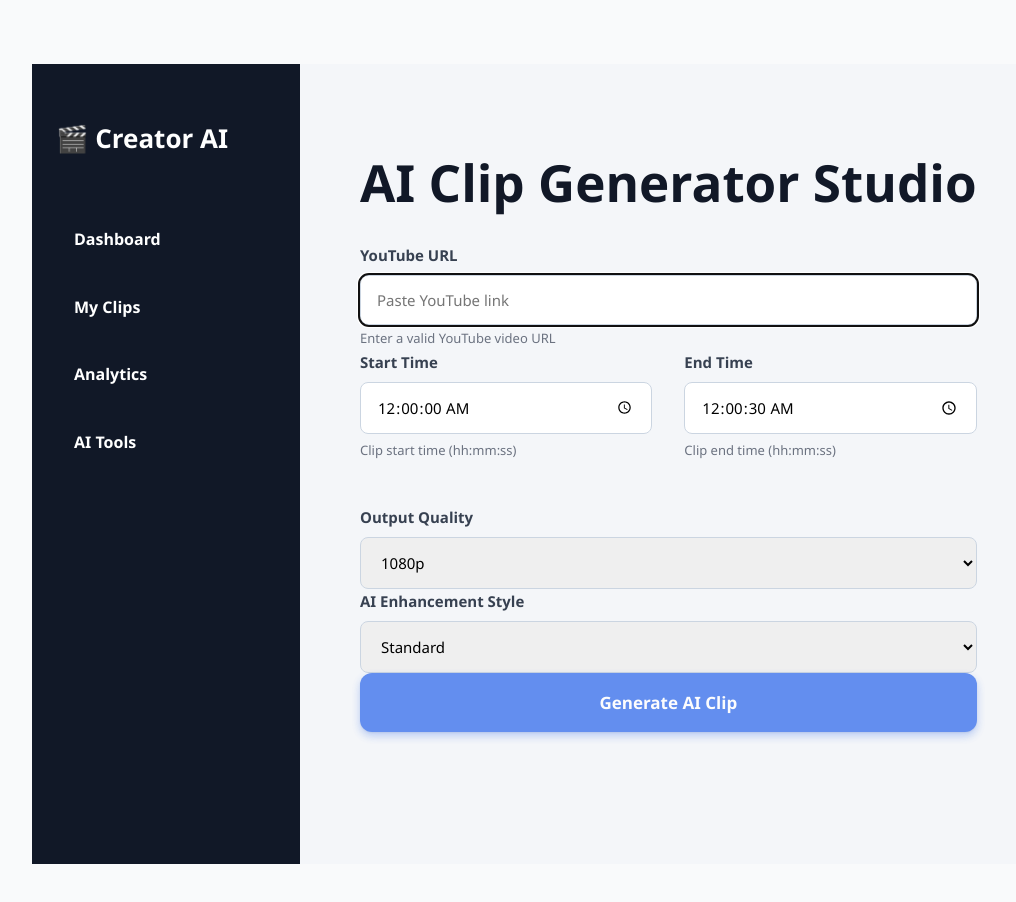
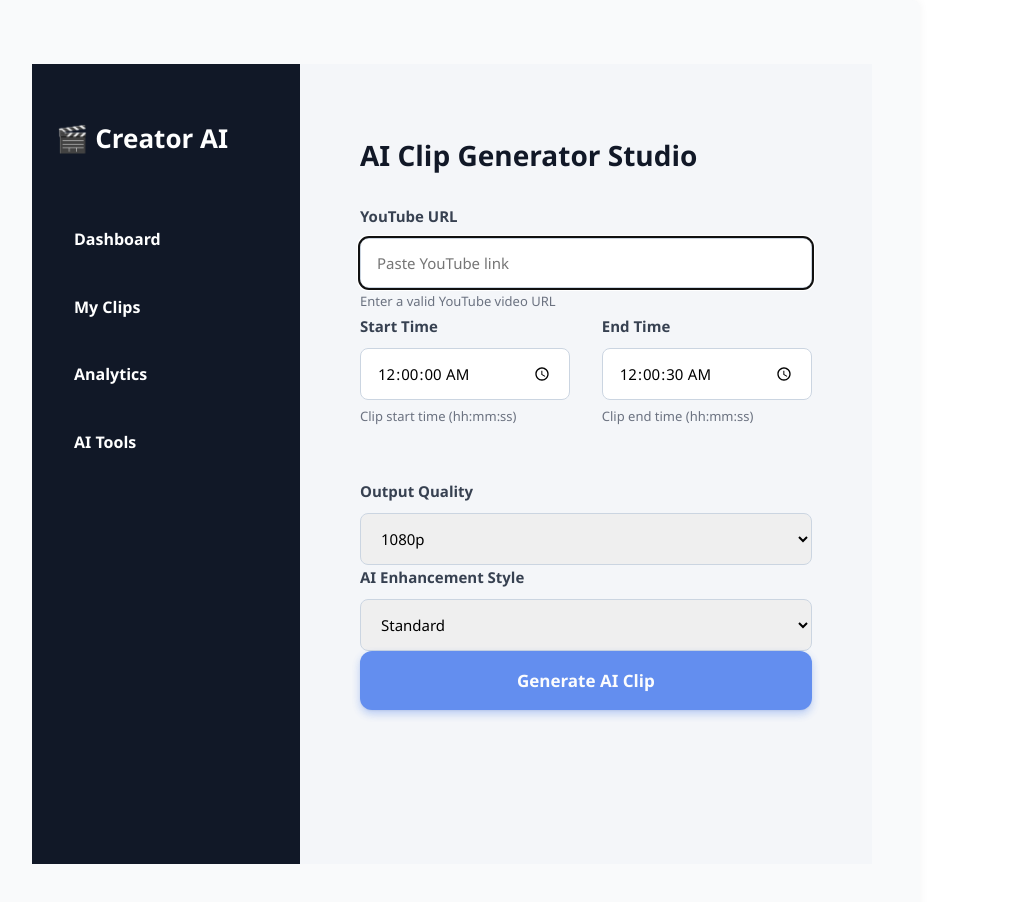
Before and after one commit to resellingwithesss-lang/ai-video-clipper, a React (Vite) app in the folder app/: page / in a window 1280 px wide. Shown: the top 902 px of the page, without its empty margins (16-1032 px from the left). Built offline with nearby package versions, Linux system fonts and the light colour scheme.

Commit message:
🎨 AI frontend UX improvements

```diff
--- a/app/src/App.jsx
+++ b/app/src/App.jsx
@@ -10,7 +10,9 @@ function App() {
   const [message, setMessage] = useState("");
 
   const validYouTubeUrl = (value) =>
-    /^https?:\/\/(www\.)?youtube\.com\/watch\?v=\S+|youtu\.be\/\S+/.test(value.trim());
+    /^https?:\/\/(www\.)?youtube\.com\/watch\?v=\S+|youtu\.be\/\S+/.test(
+      value.trim()
+    );
 
   const handleSubmit = async (e) => {
     e.preventDefault();
@@ -32,7 +34,11 @@ function App() {
       }
 
       setMessage("🎉 Clip successfully generated!");
-      window.open(`http://localhost:8000/download/${data.job_id}`, "_blank", "noopener,noreferrer");
+      window.open(
+        `http://localhost:8000/download/${data.job_id}`,
+        "_blank",
+        "noopener,noreferrer"
+      );
     } catch (err) {
       setMessage("⚠️ Error: " + err.message);
     }
@@ -68,7 +74,15 @@ function App() {
 
       <main style={styles.main}>
         <div style={styles.container}>
-          <h1 style={{ marginBottom: 32, fontWeight: "700" }}>
+          <h1
+            style={{
+              marginBottom: 32,
+              fontWeight: "700",
+              lineHeight: 1.2,
+              fontSize: 28,
+              color: "#111827",
+            }}
+          >
             AI Clip Generator Studio
           </h1>
 
@@ -92,24 +106,21 @@ function App() {
               style={{
                 ...styles.input,
                 borderColor:
-                  url && !validYouTubeUrl(url)
-                    ? "#dc2626"
-                    : "#cbd5e1",
+                  url && !validYouTubeUrl(url) ? "#dc2626" : "#cbd5e1",
               }}
               aria-describedby="urlHelp"
               disabled={loading}
               autoComplete="off"
               autoFocus
+              aria-invalid={url && !validYouTubeUrl(url)}
             />
             <small
               id="urlHelp"
               style={{
                 ...styles.helpText,
-                color:
-                  url && !validYouTubeUrl(url)
-                    ? "#dc2626"
-                    : "#6b7280",
+                color: url && !validYouTubeUrl(url) ? "#dc2626" : "#6b7280",
               }}
+              aria-live="assertive"
             >
               Enter a valid YouTube video URL
             </small>
@@ -195,12 +206,11 @@ function App() {
 
             <button
               type="submit"
-              disabled={
-                loading || !url.trim() || !validYouTubeUrl(url)
-              }
+              disabled={loading || !url.trim() || !validYouTubeUrl(url)}
               style={{
                 ...styles.button,
-                opacity: loading || !url.trim() || !validYouTubeUrl(url) ? 0.7 : 1,
+                opacity:
+                  loading || !url.trim() || !validYouTubeUrl(url) ? 0.7 : 1,
                 cursor:
                   loading || !url.trim() || !validYouTubeUrl(url)
                     ? "not-allowed"
@@ -228,7 +238,9 @@ function App() {
                 role="alert"
                 style={{
                   marginTop: 20,
-                  color: message.startsWith("⚠️ Error") ? "#dc2626" : "#16a34a",
+                  color: message.startsWith("⚠️ Error")
+                    ? "#dc2626"
+                    : "#16a34a",
                   fontWeight: "600",
                   lineHeight: 1.5,
                   minHeight: 24,
@@ -303,12 +315,12 @@ const styles = {
     boxShadow: "0 12px 30px rgba(0,0,0,0.12)",
     display: "flex",
     flexDirection: "column",
-    gap: 24,
+    gap: 28,
   },
   label: {
     fontWeight: "700",
     fontSize: "15px",
-    marginBottom: 8,
+    marginBottom: 10,
     display: "block",
     color: "#374151",
   },
@@ -328,13 +340,13 @@ const styles = {
     fontSize: 13,
     color: "#6b7280",
     marginTop: 6,
-    marginBottom: 18,
+    marginBottom: 20,
     fontWeight: 400,
   },
   timeInputsWrapper: {
     display: "flex",
     gap: 32,
-    marginBottom: 26,
+    marginBottom: 32,
   },
   timeInputContainer: {
     flex: 1,
--- a/app/src/main.jsx
+++ b/app/src/main.jsx
@@ -1,4 +1,4 @@
-import { StrictMode } from 'react'
+import { StrictMode, useState, useEffect } from 'react'
 import { createRoot } from 'react-dom/client'
 import './index.css'
 import App from './App.jsx'
@@ -9,11 +9,20 @@ if (!rootElement) {
   throw new Error('Root element not found')
 }
 
-createRoot(rootElement).render(
-  <StrictMode>
+function Root() {
+  const [isLoading, setIsLoading] = useState(true)
+
+  // Simulate loading state or hook into actual API loading state if available
+  useEffect(() => {
+    // Delay to simulate data loading or initialization
+    const timer = setTimeout(() => setIsLoading(false), 500)
+    return () => clearTimeout(timer)
+  }, [])
+
+  return (
     <main
       aria-live="polite"
-      aria-busy="false"
+      aria-busy={isLoading}
       role="main"
       style={{
         minHeight: '100vh',
@@ -29,18 +38,45 @@ createRoot(rootElement).render(
         outline: 'none',
         boxSizing: 'border-box',
         transition: 'background-color 0.3s ease',
-        // Improved spacing and structure for better legibility and whitespace
-        // Added subtle box shadow for content separation
         boxShadow: '0 0 10px rgba(0,0,0,0.05)',
         borderRadius: '8px',
+        position: 'relative',
+        overflow: 'hidden',
+        minWidth: '320px',
       }}
       tabIndex={-1} // improve focus management for screen readers
     >
-      {/* Added visually hidden heading for better screen reader navigation */}
+      {/* Visually hidden heading for better screen reader navigation */}
       <h1 style={{position: 'absolute', width: '1px', height: '1px', padding: 0, margin: '-1px', overflow: 'hidden', clip: 'rect(0,0,0,0)', border: 0}}>
         SaaS Application Main Content
       </h1>
-      <App />
+      {isLoading ? (
+        <div
+          role="status"
+          aria-live="polite"
+          aria-label="Loading application content"
+          style={{
+            display: 'flex',
+            justifyContent: 'center',
+            alignItems: 'center',
+            flexGrow: 1,
+            minHeight: '200px',
+            color: '#6b7280',
+            fontSize: '1.25rem',
+            fontWeight: '500',
+          }}
+        >
+          Loading...
+        </div>
+      ) : (
+        <App />
+      )}
     </main>
+  )
+}
+
+createRoot(rootElement).render(
+  <StrictMode>
+    <Root />
   </StrictMode>,
 )
```
